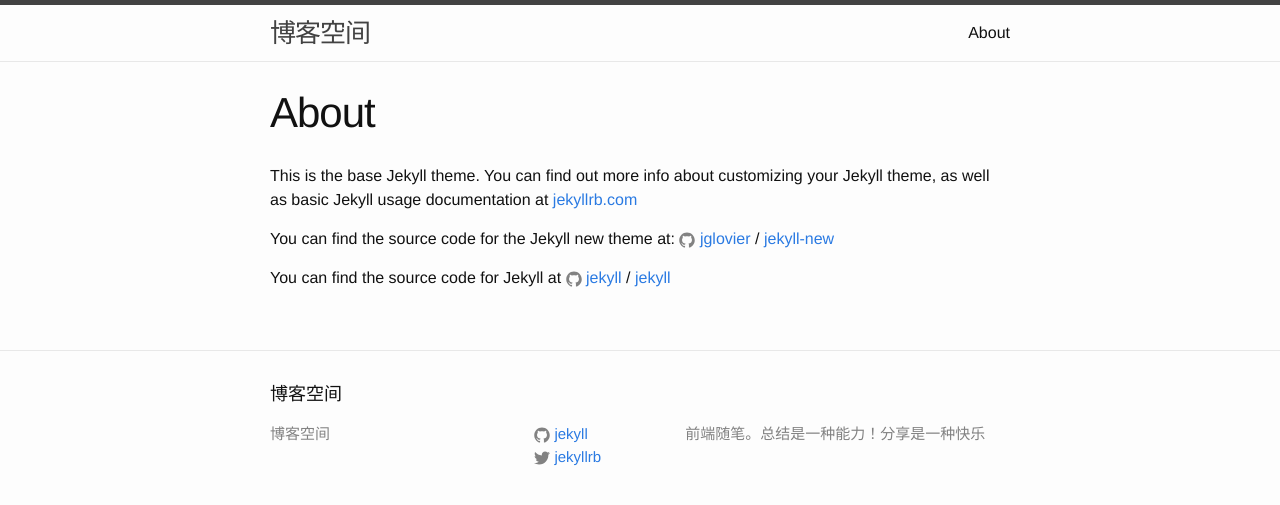
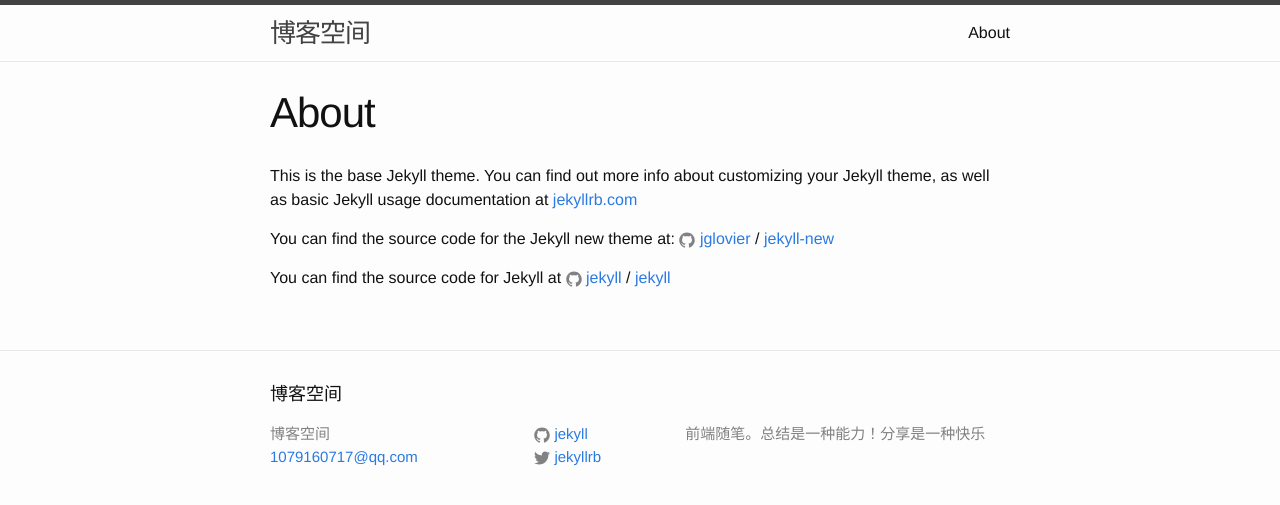
Before and after one commit to essaycode/essaycode.github.io, a Jekyll site: the page built from about.md, in a window 1280 px wide. Shown: the top 505 px of the page. Built offline with Jekyll 4.4.1, drawn with Linux system fonts in a browser that asks for light colours.

Commit message:
修改配置

```diff
--- a/_config.yml
+++ b/_config.yml
@@ -7,7 +7,7 @@
 
 # Site settings
 title: 博客空间
-email:
+email: 1079160717@qq.com
 description: > # this means to ignore newlines until "baseurl:"
   前端随笔。总结是一种能力！分享是一种快乐
 baseurl: "" # the subpath of your site, e.g. /blog
```
